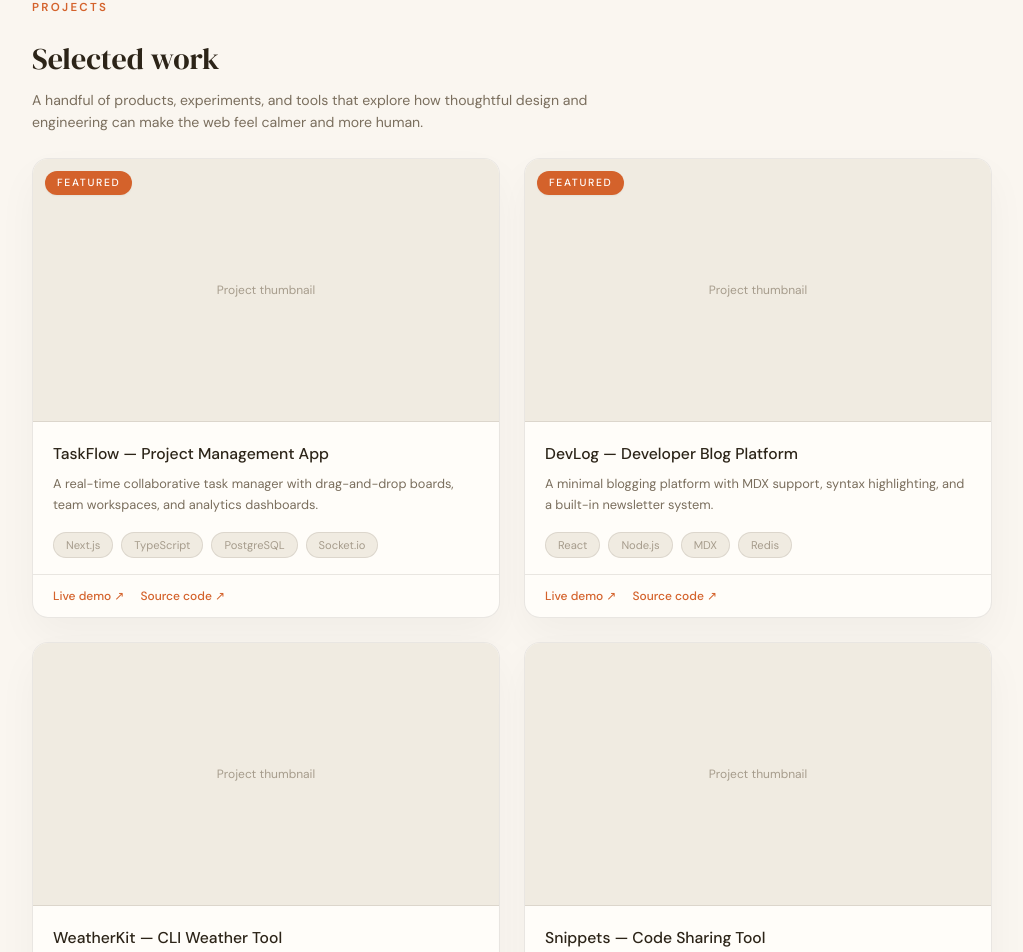
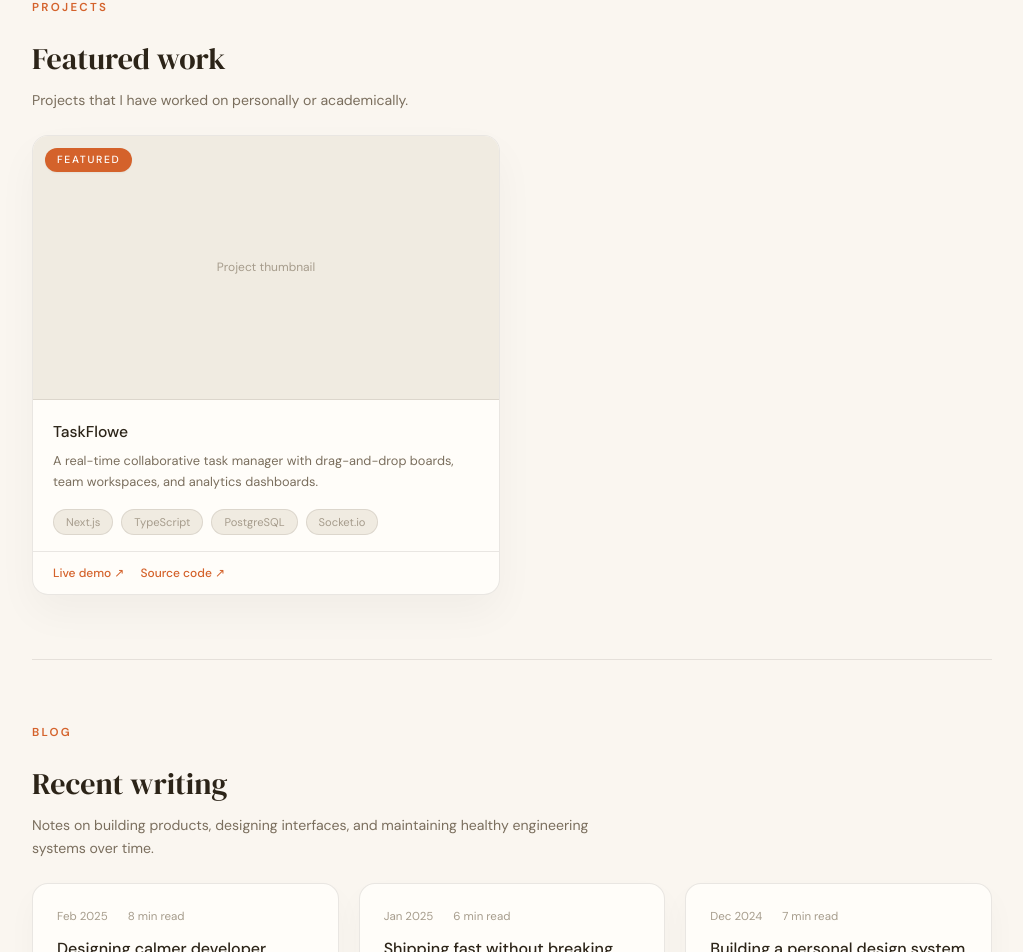
Before and after one commit to yechankim0531/portfolio, a Next.js app: page / in a window 1280 px wide. Shown: the part 1397-2349 px from the top of the page, without its empty margins (128-1151 px from the left). Built offline with nearby package versions, Linux system fonts and the light colour scheme.

Commit message:
finished projects

```diff
--- a/src/app/page.tsx
+++ b/src/app/page.tsx
@@ -4,15 +4,23 @@ import Projects from "@/components/sections/Projects";
 import BlogPreview from "@/components/sections/BlogPreview";
 import Skills from "@/components/sections/Skills";
 import Contact from "@/components/sections/Contact";
+import { getAllProjects } from "@/lib/projects";
+
+const HOME_PROJECT_SLUGS = ["taskflow"];
 
 export default function HomePage() {
+  const allProjects = getAllProjects();
+  const homeProjects = allProjects.filter((project) =>
+    HOME_PROJECT_SLUGS.includes(project.slug),
+  );
+
   return (
     <div className="mx-auto max-w-5xl px-4 sm:px-6 lg:px-8">
       <Hero />
       <hr className="border-t border-border/70" />
       <About />
       <hr className="border-t border-border/70" />
-      <Projects />
+      <Projects projects={homeProjects} />
       <hr className="border-t border-border/70" />
       <BlogPreview />
       <hr className="border-t border-border/70" />
--- a/src/app/projects/page.tsx
+++ b/src/app/projects/page.tsx
@@ -1,9 +1,12 @@
 import Projects from "@/components/sections/Projects";
+import { getAllProjects } from "@/lib/projects";
 
 export default function ProjectsPage() {
+  const projects = getAllProjects();
+
   return (
     <div className="mx-auto max-w-5xl px-4 sm:px-6 lg:px-8">
-      <Projects />
+      <Projects projects={projects} title="All projects" />
     </div>
   );
 }
--- a/src/components/sections/About.tsx
+++ b/src/components/sections/About.tsx
@@ -1,9 +1,8 @@
 import Link from "next/link";
 import Image from "next/image";
-import { SectionFadeIn } from "./SectionFadeIn";
+
 export default function About() {
   return (
-    <SectionFadeIn>
       <section className="py-16">
         <div className="space-y-8">
           <div className="space-y-3">
@@ -52,6 +51,5 @@ export default function About() {
           </div>
         </div>
       </section>
-    </SectionFadeIn>
   );
 }
--- a/src/components/sections/BlogPreview.tsx
+++ b/src/components/sections/BlogPreview.tsx
@@ -30,7 +30,7 @@ const posts = [
 
 export default function BlogPreview() {
   return (
-    <SectionFadeIn>
+
       <section className="py-16">
         <div className="space-y-6">
           <p className="text-[0.72rem] font-semibold uppercase tracking-[0.2em] text-accent">
@@ -53,6 +53,5 @@ export default function BlogPreview() {
           </div>
         </div>
       </section>
-    </SectionFadeIn>
   );
 }
--- a/src/components/sections/ProjectPage.tsx
+++ b/src/components/sections/ProjectPage.tsx
@@ -1,6 +1,4 @@
 "use client";
-
-import { motion, type Variants, type Easing } from "framer-motion";
 import Link from "next/link";
 import Image from "next/image";
 import type { ProjectFrontmatter } from "@/lib/projects";
@@ -9,16 +7,6 @@ interface ProjectPageProps {
   frontmatter: ProjectFrontmatter;
   children: React.ReactNode;
 }
-
-const ease: Easing = "easeOut";
-const fadeUp: Variants = {
-  hidden: { opacity: 0, y: 18 },
-  show: (i: number) => ({
-    opacity: 1,
-    y: 0,
-    transition: { duration: 0.55, ease, delay: i * 0.07 },
-  }),
-};
 
 export default function ProjectPage({ frontmatter, children }: ProjectPageProps) {
   const {
@@ -40,28 +28,9 @@ export default function ProjectPage({ frontmatter, children }: ProjectPageProps)
 
   return (
     <div className="mx-auto max-w-3xl px-4 pb-24 pt-10 sm:px-6 lg:px-8">
-      {/* Back button */}
-      <motion.div
-        initial={{ opacity: 0, x: -8 }}
-        animate={{ opacity: 1, x: 0 }}
-        transition={{ duration: 0.45, ease: "easeOut" }}
-      >
-        <Link
-          href="/projects"
-          className="inline-flex items-center gap-1.5 text-[0.8rem] font-medium text-muted-foreground transition-colors duration-150 hover:text-foreground"
-        >
-          ← All projects
-        </Link>
-      </motion.div>
+
 
       {/* Header */}
-      <motion.header
-        custom={1}
-        variants={fadeUp}
-        initial="hidden"
-        animate="show"
-        className="mt-8"
-      >
       {/* Meta row */}
       <div className="mb-4 flex flex-wrap items-center gap-3 text-[0.75rem] font-medium uppercase tracking-[0.18em] text-tertiary-foreground">
         <span>{formattedDate}</span>
@@ -86,7 +55,7 @@ export default function ProjectPage({ frontmatter, children }: ProjectPageProps)
       {/* Tags */}
       {tags?.length > 0 && (
         <div className="mt-5 flex flex-wrap gap-2">
-            {tags.map((tag) => (
+          {tags.map((tag: string) => (
             <span
               key={tag}
               className="rounded-lg border border-border/70 bg-[color:var(--background-secondary)] px-3 py-1 text-[0.7rem] text-tertiary-foreground"
@@ -122,17 +91,10 @@ export default function ProjectPage({ frontmatter, children }: ProjectPageProps)
           )}
         </div>
       )}
-      </motion.header>
 
       {/* Hero image */}
       {heroImage && (
-        <motion.div
-          custom={2}
-          variants={fadeUp}
-          initial="hidden"
-          animate="show"
-          className="mt-10 overflow-hidden rounded-2xl border border-border/60"
-        >
+        <div className="mt-10 overflow-hidden rounded-2xl border border-border/60">
           <Image
             src={heroImage}
             alt={title}
@@ -141,49 +103,26 @@ export default function ProjectPage({ frontmatter, children }: ProjectPageProps)
             className="w-full object-cover"
             priority
           />
-        </motion.div>
+        </div>
       )}
 
       {/* Thin divider */}
-      <motion.div
-        custom={3}
-        variants={fadeUp}
-        initial="hidden"
-        animate="show"
-        className="my-10 h-px bg-border/40"
-      />
+      <div className="my-10 h-px bg-border/40" />
 
       {/* MDX body */}
-      <motion.article
-        custom={4}
-        variants={fadeUp}
-        initial="hidden"
-        animate="show"
-        className="prose-none"
-      >
-        {children}
-      </motion.article>
+      <article className="prose-none">{children}</article>
 
       {/* Technical highlights */}
       {highlights && highlights.length > 0 && (
-        <motion.section
-          custom={5}
-          variants={fadeUp}
-          initial="hidden"
-          animate="show"
-          className="mt-16"
-        >
+        <section className="mt-16">
           <h2 className="font-heading mb-6 text-2xl tracking-tight text-foreground">
             Technical highlights
           </h2>
           <div className="grid gap-4 sm:grid-cols-2">
-            {highlights.map((item, i) => (
-              <motion.div
+            {highlights.map(
+              (item: { title: string; description: string }, i: number) => (
+                <div
                   key={i}
-                custom={6 + i}
-                variants={fadeUp}
-                initial="hidden"
-                animate="show"
                   className="rounded-2xl border border-border/70 bg-card p-5 shadow-[0_8px_24px_rgba(0,0,0,0.04)]"
                 >
                   <h3 className="mb-1.5 text-[0.9rem] font-semibold text-foreground">
@@ -192,10 +131,11 @@ export default function ProjectPage({ frontmatter, children }: ProjectPageProps)
                   <p className="text-[0.8rem] leading-relaxed text-muted-foreground">
                     {item.description}
                   </p>
-              </motion.div>
-            ))}
                 </div>
-        </motion.section>
+              ),
+            )}
+          </div>
+        </section>
       )}
     </div>
   );
--- a/src/components/sections/Projects.tsx
+++ b/src/components/sections/Projects.tsx
@@ -1,23 +1,22 @@
-import { SectionFadeIn } from "./SectionFadeIn";
-import { projects } from "../../data/projects";
 import { ProjectCard } from "../ui/ProjectCard";
+import type { ProjectMeta } from "@/lib/projects";
 
-export default function Projects() {
+interface ProjectsProps {
+  projects: ProjectMeta[];
+  title?: string;
+}
+
+export default function Projects({ projects, title = "Featured work" }: ProjectsProps) {
   return (
-    <SectionFadeIn>
       <section id="projects" className="py-16">
         <div className="space-y-6">
           <p className="text-[0.72rem] font-semibold uppercase tracking-[0.2em] text-accent">
             Projects
           </p>
           <div className="space-y-3">
-            <h2 className="font-heading text-3xl text-foreground">
-              Selected work
-            </h2>
+            <h2 className="font-heading text-3xl text-foreground">{title}</h2>
             <p className="max-w-xl text-[0.88rem] leading-relaxed text-muted-foreground">
-              A handful of products, experiments, and tools that explore how
-              thoughtful design and engineering can make the web feel calmer and
-              more human.
+              Projects that I have worked on personally or academically.
             </p>
           </div>
 
@@ -28,6 +27,5 @@ export default function Projects() {
           </div>
         </div>
       </section>
-    </SectionFadeIn>
   );
 }
--- a/src/components/sections/Skills.tsx
+++ b/src/components/sections/Skills.tsx
@@ -3,7 +3,6 @@ import { skillGroups } from "../../data/skills";
 
 export default function Skills() {
   return (
-    <SectionFadeIn>
       <section className="py-16">
         <div className="space-y-6">
           <p className="text-[0.72rem] font-semibold uppercase tracking-[0.2em] text-accent">
@@ -40,6 +39,5 @@ export default function Skills() {
           </div>
         </div>
       </section>
-    </SectionFadeIn>
   );
 }
--- a/src/components/ui/ProjectCard.tsx
+++ b/src/components/ui/ProjectCard.tsx
@@ -1,18 +1,18 @@
 import Link from "next/link";
-import type { Project } from "../../data/projects";
+import type { ProjectMeta } from "@/lib/projects";
 
 interface ProjectCardProps {
-  project: Project;
+  project: ProjectMeta;
 }
 
 export function ProjectCard({ project }: ProjectCardProps) {
   return (
     <article className="group relative flex flex-col overflow-hidden rounded-2xl border border-border/70 bg-card shadow-[0_18px_40px_rgba(0,0,0,0.04)] transition-transform transition-shadow duration-150 hover:-translate-y-1 hover:shadow-[0_22px_50px_rgba(0,0,0,0.08)]">
-      {/* Stretched link covers the whole card — sits below the action row */}
+      {/* Stretched link covers the whole card */}
       {project.slug && (
         <Link
           href={`/projects/${project.slug}`}
-          className="absolute inset-0 z-0"
+          className="absolute inset-0 z-10"
           aria-label={`View ${project.title}`}
         />
       )}
@@ -21,7 +21,7 @@ export function ProjectCard({ project }: ProjectCardProps) {
         <div className="flex aspect-video items-center justify-center text-xs text-tertiary-foreground">
           Project thumbnail
         </div>
-        {project.featured && (
+        {(
           <span className="absolute left-3 top-3 rounded-full bg-accent px-3 py-1 text-[0.65rem] font-medium uppercase tracking-[0.16em] text-white shadow-sm">
             Featured
           </span>
@@ -33,7 +33,7 @@ export function ProjectCard({ project }: ProjectCardProps) {
           {project.title}
         </h3>
         <p className="mt-2 text-[0.8rem] leading-relaxed text-muted-foreground">
-          {project.description}
+          {project.subtitle}
         </p>
 
         <div className="mt-4 flex flex-wrap gap-2">
@@ -49,7 +49,7 @@ export function ProjectCard({ project }: ProjectCardProps) {
       </div>
 
       {(project.liveUrl || project.githubUrl) && (
-        <div className="relative z-10 flex items-center justify-between border-t border-border/60 px-5 py-3 text-[0.75rem] font-medium text-accent">
+        <div className="relative z-20 flex items-center justify-between border-t border-border/60 px-5 py-3 text-[0.75rem] font-medium text-accent">
           <div className="flex gap-4">
             {project.liveUrl && (
               <Link
--- a/src/data/projects.ts
+++ /dev/null
@@ -1,49 +0,0 @@
-export interface Project {
-  slug?: string;
-  title: string;
-  description: string;
-  tags: string[];
-  featured: boolean;
-  liveUrl?: string;
-  githubUrl?: string;
-  image?: string;
-}
-
-export const projects: Project[] = [
-  {
-    slug: "taskflow",
-    title: "TaskFlow — Project Management App",
-    description:
-      "A real-time collaborative task manager with drag-and-drop boards, team workspaces, and analytics dashboards.",
-    tags: ["Next.js", "TypeScript", "PostgreSQL", "Socket.io"],
-    featured: true,
-    liveUrl: "#",
-    githubUrl: "#",
-  },
-  {
-    title: "DevLog — Developer Blog Platform",
-    description:
-      "A minimal blogging platform with MDX support, syntax highlighting, and a built-in newsletter system.",
-    tags: ["React", "Node.js", "MDX", "Redis"],
-    featured: true,
-    liveUrl: "#",
-    githubUrl: "#",
-  },
-  {
-    title: "WeatherKit — CLI Weather Tool",
-    description:
-      "A beautiful terminal weather app with animated forecasts, location detection, and configurable themes.",
-    tags: ["Python", "Rich", "REST API"],
-    featured: false,
-    githubUrl: "#",
-  },
-  {
-    title: "Snippets — Code Sharing Tool",
-    description:
-      "A fast, anonymous code snippet sharing tool with syntax highlighting for 50+ languages and expiring links.",
-    tags: ["SvelteKit", "Cloudflare Workers", "KV"],
-    featured: false,
-    liveUrl: "#",
-    githubUrl: "#",
-  },
-];
```
Also changed, not shown: src/app/about/page.tsx (+31 -80 lines). Lines whose indentation alone changed are shown as unchanged.
